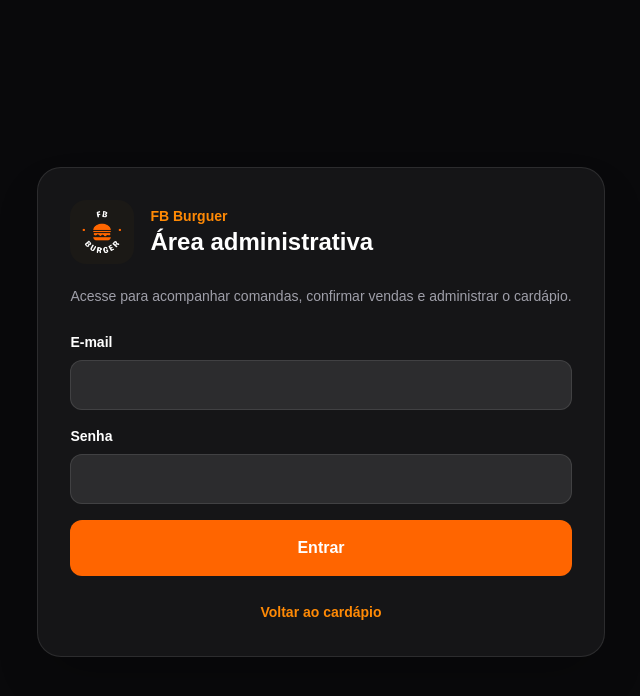
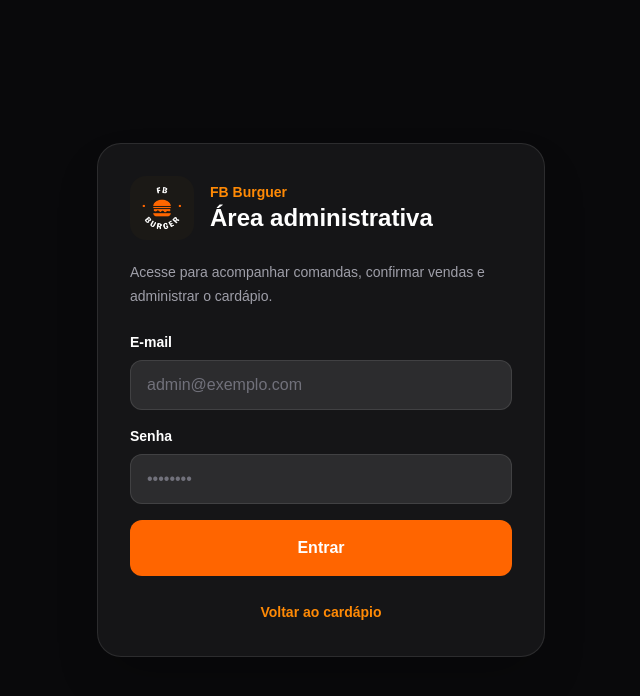
Before and after one commit to fernandoalvess/CardapioDigital, a Next.js app: page /admin/login in a window 1280 px wide. Shown: the top 696 px of the page, without its empty margins (319-959 px from the left). Built offline with nearby package versions, Linux system fonts and the light colour scheme; no server answers.

Commit message:
feat(admin): adiciona validacao com zod e react-hook-form no login

```diff
--- a/src/app/admin/login/actions.ts
+++ b/src/app/admin/login/actions.ts
@@ -2,28 +2,34 @@
 
 import { headers } from "next/headers";
 import { redirect } from "next/navigation";
-import { z } from "zod";
 import { isSupabaseConfigured } from "@/lib/supabase/env";
 import { createClient } from "@/lib/supabase/server";
 import { getClientIp, rateLimit } from "@/lib/security";
+import { loginSchema, type LoginFormValues } from "@/lib/validation/auth";
 
-const loginSchema = z.object({
-  email: z.string().trim().email().max(254),
-  password: z.string().min(1).max(256),
-});
+export type LoginActionResult = {
+  error?: string;
+};
 
-export async function login(formData: FormData) {
+export async function login(
+  input: FormData | LoginFormValues,
+): Promise<LoginActionResult> {
   if (!isSupabaseConfigured) {
-    redirect("/admin/login?error=Área+administrativa+temporariamente+indisponível");
+    return { error: "Área administrativa temporariamente indisponível." };
   }
 
-  const parsed = loginSchema.safeParse({
-    email: String(formData.get("email") ?? ""),
-    password: String(formData.get("password") ?? ""),
-  });
+  const raw =
+    input instanceof FormData
+      ? {
+          email: String(input.get("email") ?? ""),
+          password: String(input.get("password") ?? ""),
+        }
+      : input;
+
+  const parsed = loginSchema.safeParse(raw);
 
   if (!parsed.success) {
-    redirect("/admin/login?error=Email+ou+senha+inválidos");
+    return { error: "E-mail ou senha inválidos." };
   }
 
   const requestHeaders = await headers();
@@ -44,7 +50,9 @@ export async function login(formData: FormData) {
   });
 
   if (!ipAllowed || !accountAllowed) {
-    redirect("/admin/login?error=Muitas+tentativas.+Aguarde+alguns+minutos+e+tente+novamente");
+    return {
+      error: "Muitas tentativas. Aguarde alguns minutos e tente novamente.",
+    };
   }
 
   const supabase = await createClient();
@@ -54,7 +62,7 @@ export async function login(formData: FormData) {
   });
 
   if (error) {
-    redirect("/admin/login?error=Email+ou+senha+inválidos");
+    return { error: "E-mail ou senha inválidos." };
   }
 
   redirect("/admin");
--- /dev/null
+++ b/src/app/admin/login/login-form.tsx
@@ -0,0 +1,93 @@
+"use client";
+
+import { zodResolver } from "@hookform/resolvers/zod";
+import Link from "next/link";
+import { useState } from "react";
+import { useForm } from "react-hook-form";
+import { login } from "./actions";
+import { loginSchema, type LoginFormValues } from "@/lib/validation/auth";
+
+export function LoginForm({ initialError }: { initialError?: string }) {
+  const [serverError, setServerError] = useState(initialError ?? "");
+
+  const {
+    register,
+    handleSubmit,
+    formState: { errors, isSubmitting },
+  } = useForm<LoginFormValues>({
+    resolver: zodResolver(loginSchema),
+    defaultValues: {
+      email: "",
+      password: "",
+    },
+  });
+
+  async function onSubmit(data: LoginFormValues) {
+    setServerError("");
+    const result = await login(data);
+    if (result?.error) {
+      setServerError(result.error);
+    }
+  }
+
+  return (
+    <form onSubmit={handleSubmit(onSubmit)} className="mt-6 grid gap-4" noValidate>
+      {serverError && (
+        <div className="rounded-2xl border border-red-400/20 bg-red-400/10 p-4 text-sm text-red-100">
+          {serverError}
+        </div>
+      )}
+
+      <label className="grid gap-2">
+        <span className="text-sm font-bold">E-mail</span>
+        <input
+          type="email"
+          autoComplete="username"
+          placeholder="admin@exemplo.com"
+          aria-invalid={Boolean(errors.email)}
+          className="rounded-xl border border-white/10 bg-white/10 px-4 py-3 outline-none transition placeholder:text-zinc-500 focus:border-orange-400 aria-invalid:border-red-400 aria-invalid:ring-2 aria-invalid:ring-red-400/20"
+          {...register("email")}
+        />
+        {errors.email?.message && (
+          <span className="text-xs font-medium text-red-400">
+            {errors.email.message}
+          </span>
+        )}
+      </label>
+
+      <label className="grid gap-2">
+        <span className="text-sm font-bold">Senha</span>
+        <input
+          type="password"
+          autoComplete="current-password"
+          placeholder="••••••••"
+          aria-invalid={Boolean(errors.password)}
+          className="rounded-xl border border-white/10 bg-white/10 px-4 py-3 outline-none transition placeholder:text-zinc-500 focus:border-orange-400 aria-invalid:border-red-400 aria-invalid:ring-2 aria-invalid:ring-red-400/20"
+          {...register("password")}
+        />
+        {errors.password?.message && (
+          <span className="text-xs font-medium text-red-400">
+            {errors.password.message}
+          </span>
+        )}
+      </label>
+
+      <button
+        type="submit"
+        disabled={isSubmitting}
+        className="rounded-xl bg-[var(--brand)] px-5 py-4 font-black transition hover:bg-[var(--brand-dark)] disabled:cursor-not-allowed disabled:opacity-60"
+      >
+        {isSubmitting ? "Entrando..." : "Entrar"}
+      </button>
+
+      <div className="mt-2 text-center">
+        <Link
+          href="/"
+          className="text-sm font-bold text-orange-400 transition hover:underline"
+        >
+          Voltar ao cardápio
+        </Link>
+      </div>
+    </form>
+  );
+}
--- a/src/app/admin/login/page.tsx
+++ b/src/app/admin/login/page.tsx
@@ -1,6 +1,5 @@
 import Image from "next/image";
-import Link from "next/link";
-import { login } from "./actions";
+import { LoginForm } from "./login-form";
 
 export default async function AdminLogin({
   searchParams,
@@ -11,8 +10,8 @@ export default async function AdminLogin({
 
   return (
     <main className="grid min-h-screen place-items-center bg-zinc-950 px-4 py-10 text-white">
-
-        <div className="mt-6 rounded-3xl border border-white/10 bg-white/5 p-7 shadow-2xl md:p-8">
+      <div className="w-full max-w-md">
+        <div className="rounded-3xl border border-white/10 bg-white/5 p-7 shadow-2xl md:p-8">
           <div className="flex items-center gap-4">
             <Image
               src="/brand/logo.webp"
@@ -33,43 +32,9 @@ export default async function AdminLogin({
             cardápio.
           </p>
 
-          {error && (
-            <div className="mt-5 rounded-2xl border border-red-400/20 bg-red-400/10 p-4 text-sm text-red-100">
-              {error}
-            </div>
-          )}
-
-          <form action={login} className="mt-6 grid gap-4">
-            <label className="grid gap-2">
-              <span className="text-sm font-bold">E-mail</span>
-              <input
-                name="email"
-                type="email"
-                autoComplete="username"
-                required
-                className="rounded-xl border border-white/10 bg-white/10 px-4 py-3 outline-none focus:border-orange-400"
-              />
-            </label>
-            <label className="grid gap-2">
-              <span className="text-sm font-bold">Senha</span>
-              <input
-                name="password"
-                type="password"
-                autoComplete="current-password"
-                required
-                className="rounded-xl border border-white/10 bg-white/10 px-4 py-3 outline-none focus:border-orange-400"
-              />
-            </label>
-            <button className="rounded-xl bg-[var(--brand)] px-5 py-4 font-black hover:bg-[var(--brand-dark)]">
-              Entrar
-            </button>
-            <div className="mt-2 text-center">
-              <Link href="/" className="text-sm font-bold text-orange-400">
-                Voltar ao cardápio
-              </Link>
-            </div>
-          </form>
+          <LoginForm initialError={error} />
         </div>
+      </div>
     </main>
   );
 }
--- /dev/null
+++ b/src/lib/validation/auth.ts
@@ -0,0 +1,16 @@
+import { z } from "zod";
+
+export const loginSchema = z.object({
+  email: z
+    .string()
+    .trim()
+    .min(1, "Informe seu e-mail.")
+    .email("Informe um e-mail válido.")
+    .max(254, "O e-mail deve ter no máximo 254 caracteres."),
+  password: z
+    .string()
+    .min(1, "Informe sua senha.")
+    .max(256, "A senha deve ter no máximo 256 caracteres."),
+});
+
+export type LoginFormValues = z.infer<typeof loginSchema>;
```
Also changed, not shown: 1 other file (tests, documents, lock files or other folders).
